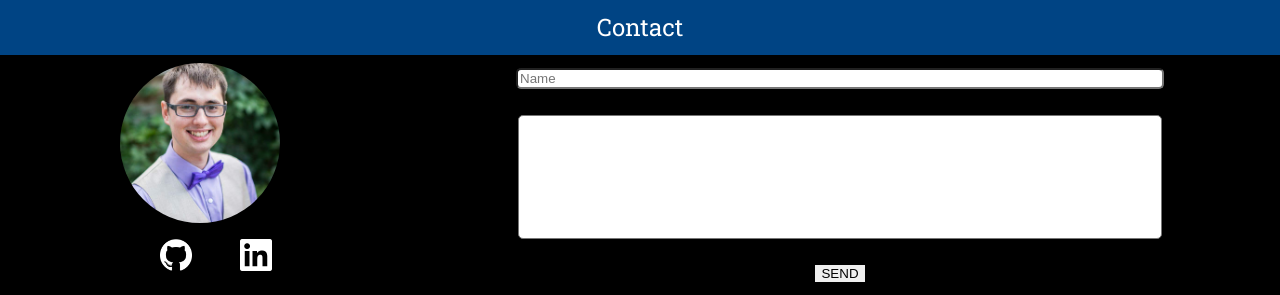
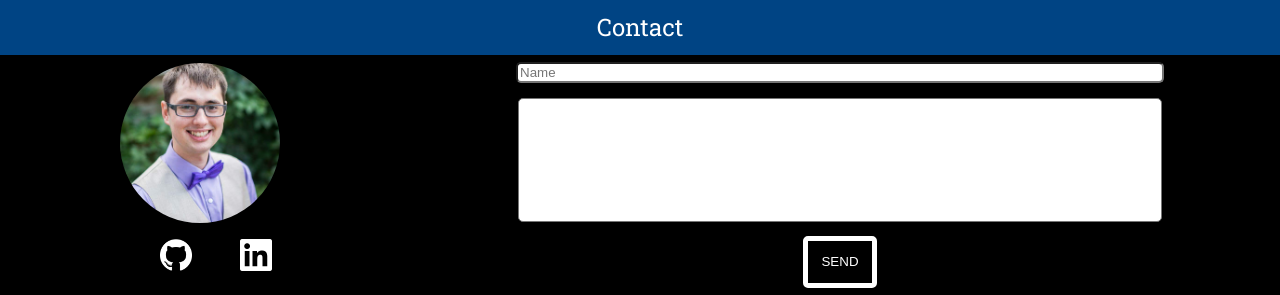
Before and after one commit to CameronEldonGale/personal-site, a PHP site: page /index.html in a window 1280 px wide. Shown: the part 1657-1952 px from the top of the page. Run offline with PHP 8.4, Linux system fonts and the light colour scheme.

Commit message:
spelling and button

```diff
--- a/index.html
+++ b/index.html
@@ -25,7 +25,7 @@
     <section class="landing">
       <!-- <h3>"Always code as if the guy who ends up maintaining your code will be a violent psychopath who knows where you live." - Martin Golding</h3> -->
       <p>
-        I am a web developer living in utah. I took an intro computer science class and fell in love.
+        I am a web developer living in Utah. I took an intro computer science class and fell in love.
       </p>
 
     </section>
@@ -40,6 +40,9 @@
           <img src="img-personalSite/Karsync.png" alt="preview of karysnc app" />
           <div class="text-container">
             <h2>KarSync</h2>
+            <p>
+              URL: <a href="http://karsync.ninja">karsync.ninja</a>
+            </p>
             <p>
               A project where I got to work with a group for a local start up. They want to put on board diagnostic readers in cars, and create applications around those. We were asked to make the web portal for a mechanic to see all the data coming from his clients. They were already were using MySQL, so I had the oppurtunity to learn it. I was responsible for the Dashboard, Maintenance view, and the backend.
             </p>
@@ -74,6 +77,10 @@
         <section class="space-trader">
           <div class="text-container">
             <h2>Space Trader</h2>
+            <p>
+            URL: <a href="http://spacetrader.ninja">spacetrader.ninja</a>
+
+            </p>
             <p>
               My first attempt at remaking Space Trader. Space Trader was a text based rpg for the palm pilot. It's official site is <a href="http://www.spronck.net/spacetrader/STFrames.html">www.spronck.net/spacetrader</a>. My first full stack app. I wanted to recreate the feel of playing it on my palm pilot. So I used <a href="http://ionicframework.com/">Ionic</a>. Ionic is  a framework that lets you turn your web apps into mobile apps.
             </p>
--- a/styling/main.css
+++ b/styling/main.css
@@ -184,3 +184,16 @@ input{
   background: #1985A1;
   border-radius: 5px;
 }
+
+button{
+  color: white;
+  background: transparent;
+  border: solid 5px white;
+  border-radius: 5px;
+  padding: 1em;
+}
+
+button:hover{
+  background: white;
+  color: black;
+}
```
